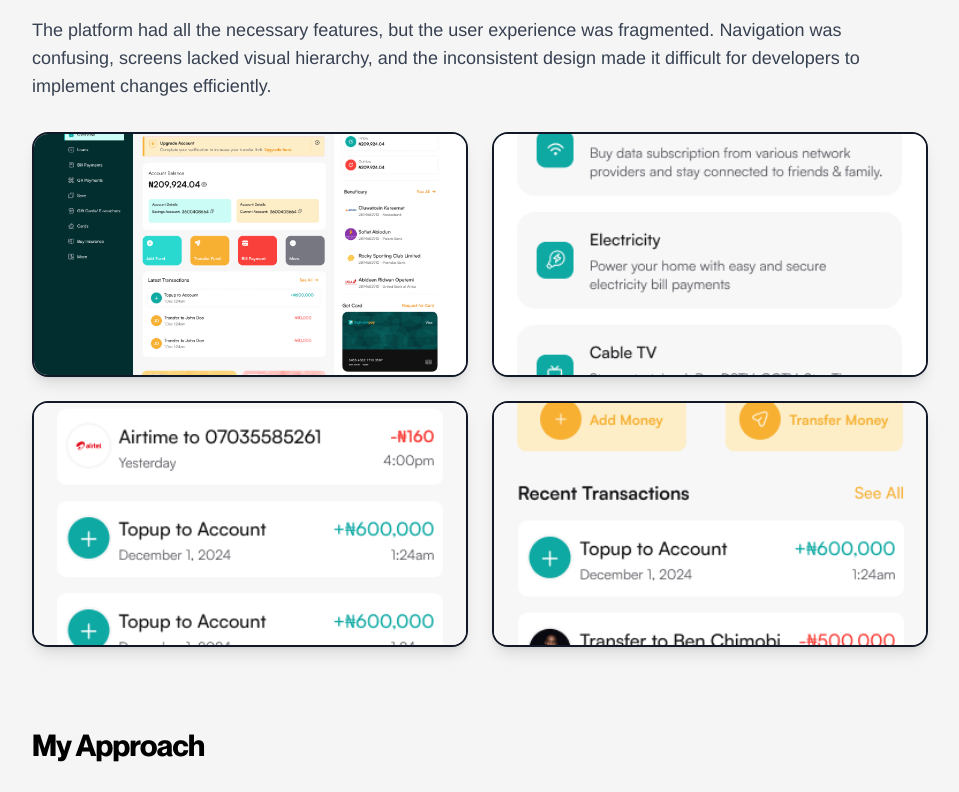
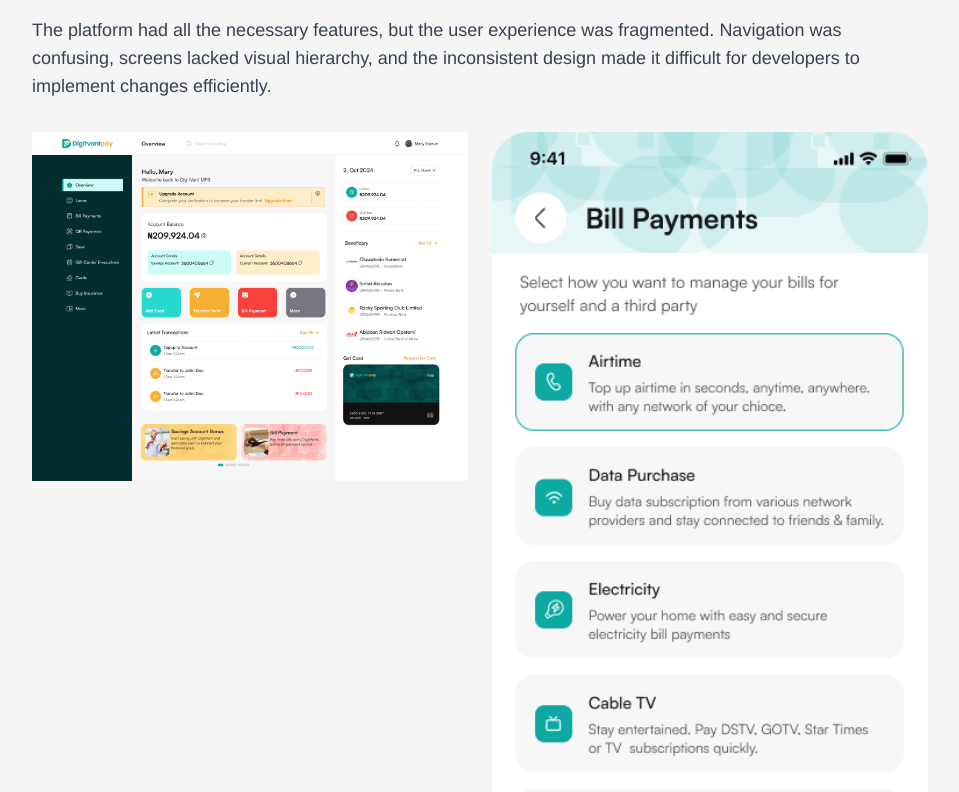
Before and after one commit to theoluwanifemiii/port_v2, a React (Vite) app: page /work/digitvant-pay in a window 1280 px wide. Shown: the part 1560-2352 px from the top of the page, without its empty margins (32-991 px from the left). Built offline with nearby package versions, Linux system fonts and the light colour scheme; a web font is replaced by a local one.

Commit message:
Updated ImageSlider.tsx

```diff
--- a/src/components/ImageSlider.tsx
+++ b/src/components/ImageSlider.tsx
@@ -11,12 +11,12 @@ export const ImageSlider: React.FC<ImageSliderProps> = ({ images }) => {
         {images.map((image, index) => (
           <div
             key={index}
-            className="relative w-full aspect-video rounded-2xl overflow-hidden bg-white border-2 border-gray-900 shadow-lg hover:shadow-xl transition-shadow"
+            className="relative w-full"
           >
             <img
               src={image}
               alt={`Screenshot ${index + 1}`}
-              className="w-full h-full object-cover"
+              className="w-full h-auto"
             />
           </div>
         ))}
```
